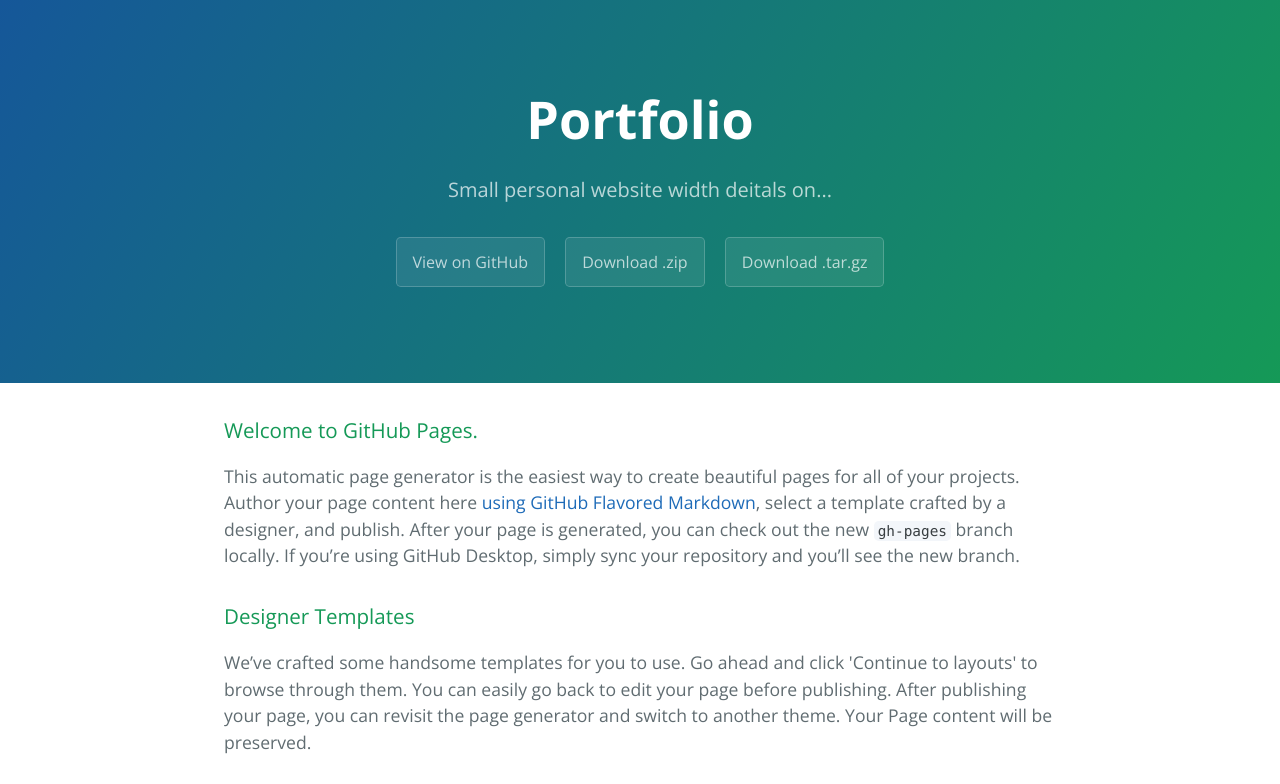
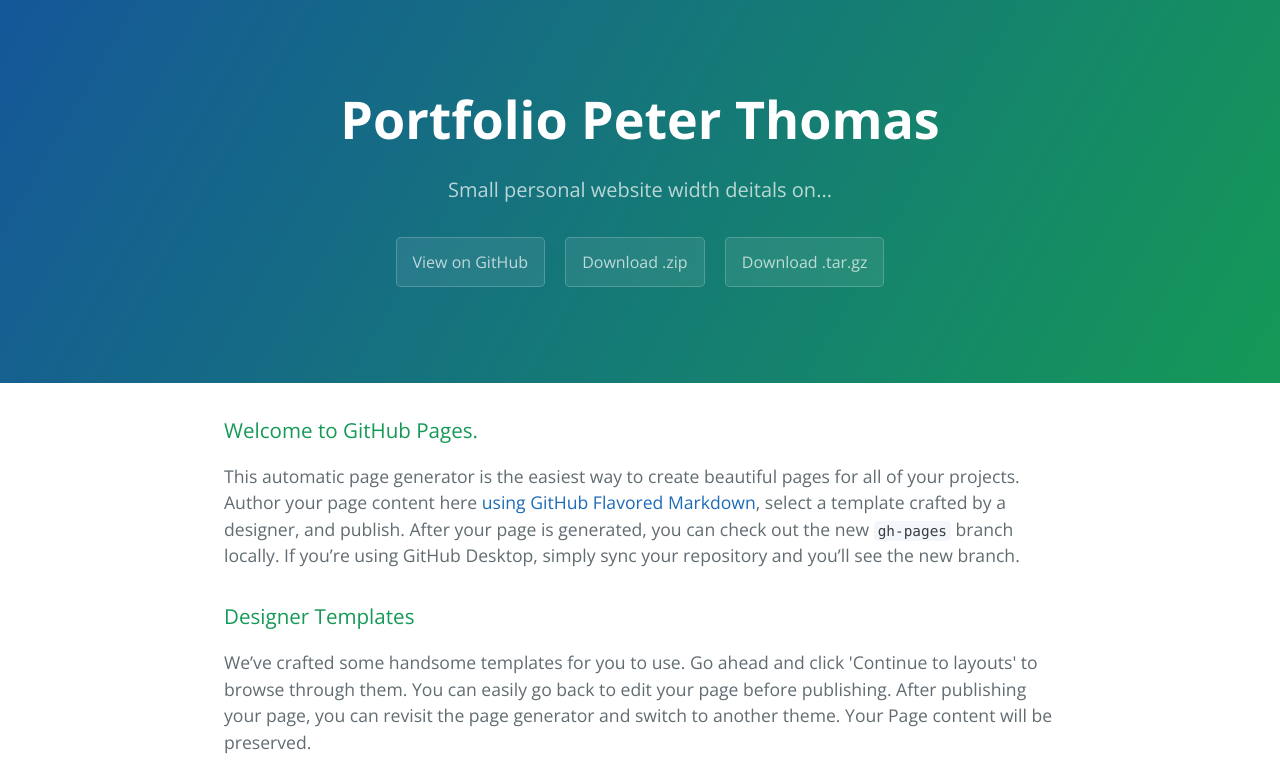
Before and after one commit to PeterTMr/portfolio, a plain HTML site: page index.html in a window 1280 px wide. Shown: the top 784 px of the page. Drawn offline with nearby package versions, Linux system fonts and the light colour scheme.

Commit message:
Test Branch

```diff
--- a/index.html
+++ b/index.html
@@ -11,7 +11,7 @@
   </head>
   <body>
     <section class="page-header">
-      <h1 class="project-name">Portfolio</h1>
+      <h1 class="project-name">Portfolio Peter Thomas</h1>
       <h2 class="project-tagline">Small personal website width deitals on...</h2>
       <a href="https://github.com/codingsource/portfolio" class="btn">View on GitHub</a>
       <a href="https://github.com/codingsource/portfolio/zipball/master" class="btn">Download .zip</a>
```
